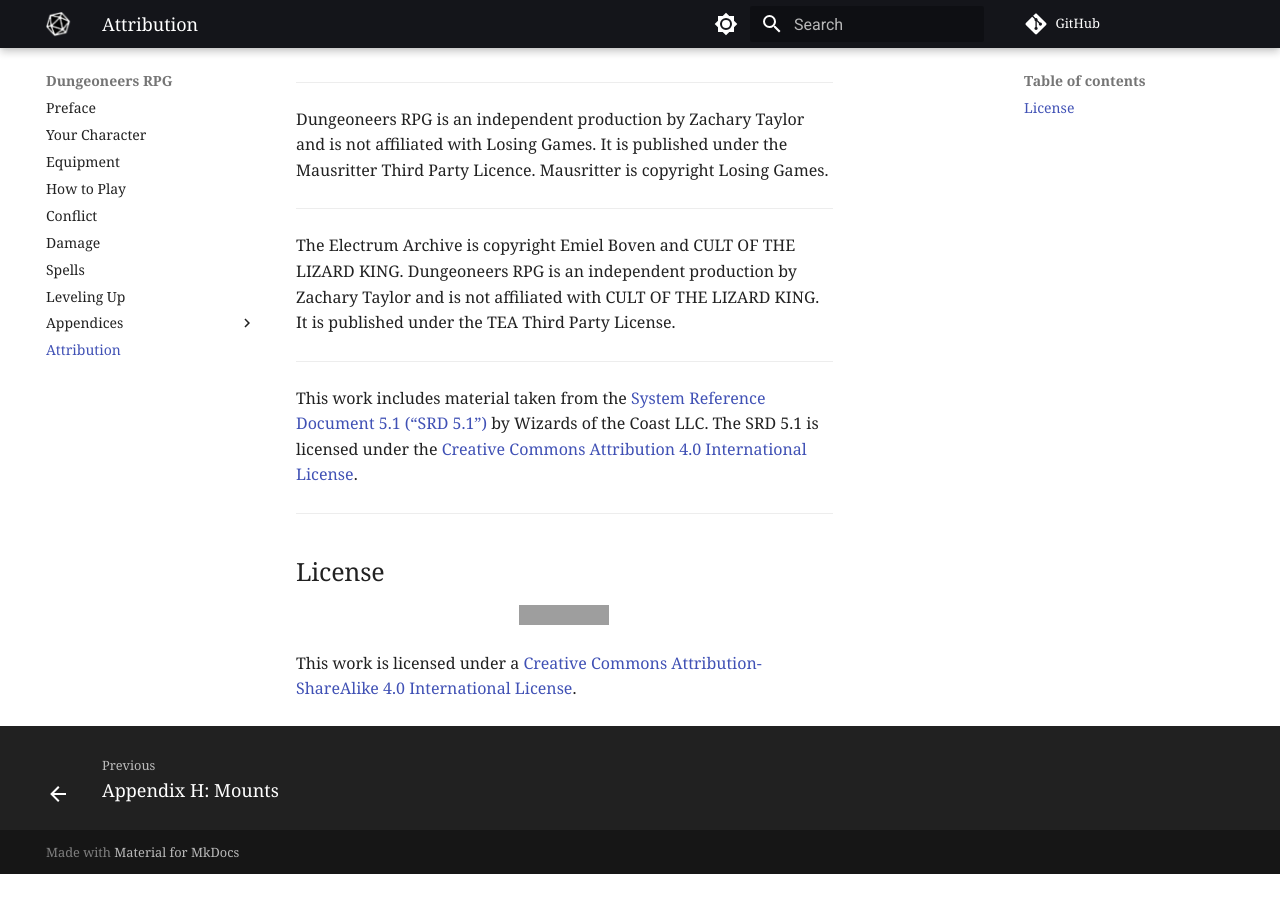
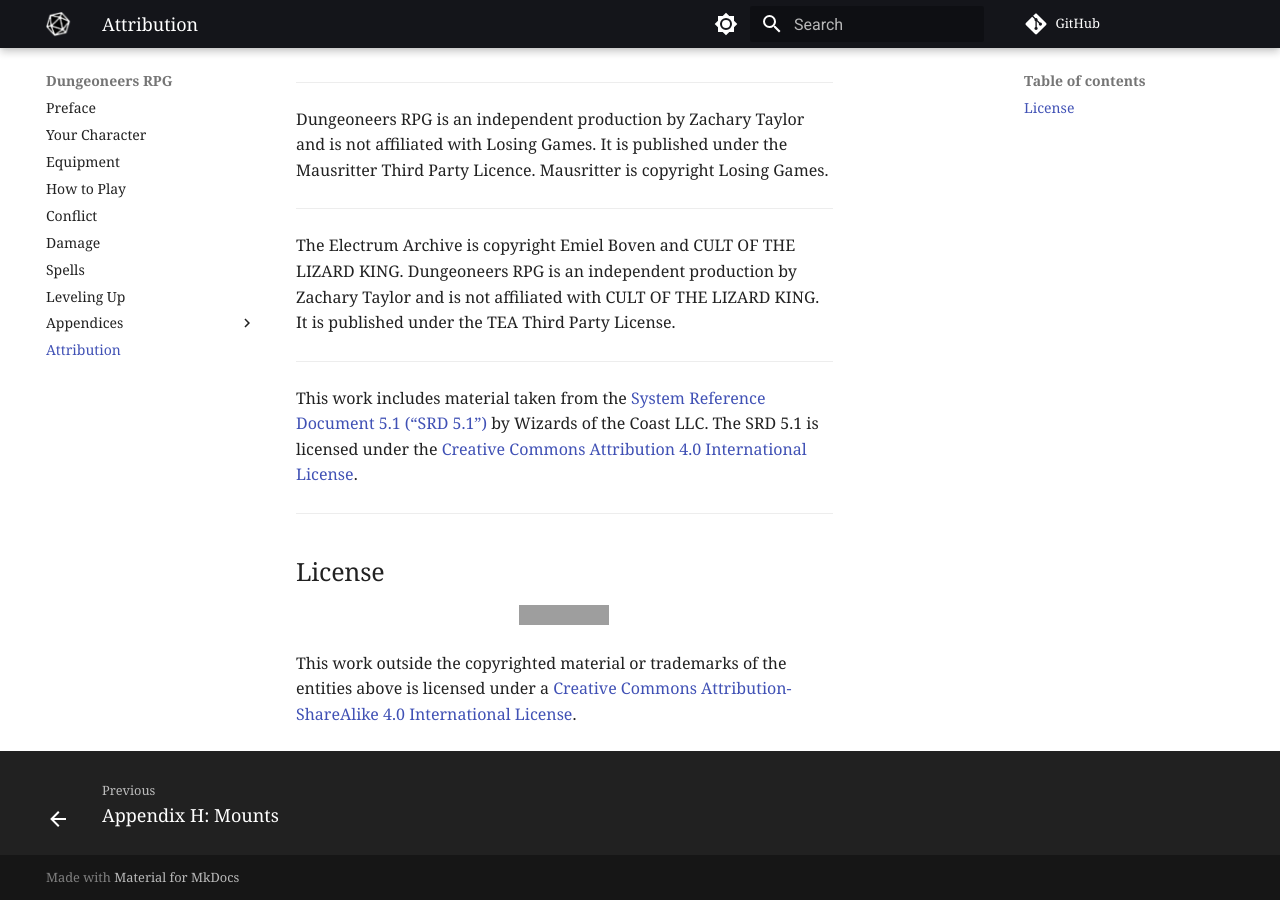
Before and after one commit to joemoose/dungeoneers.d20, an MkDocs documentation site: the page built from docs/attribution.md, in a window 1280 px wide and 900 px high, scrolled down 1442 px. Built offline with MkDocs 1.6.1 and Material for MkDocs 9.7.7, drawn with Linux system fonts in a browser that asks for light colours; comment, search, counter and statistics services are not loaded; before the commit the page ends 2316 px from its top, so only the background shows below that; grey boxes are pictures that could not be loaded.

Commit message:
Update attribution.md

```diff
--- a/docs/attribution.md
+++ b/docs/attribution.md
@@ -58,4 +58,4 @@
 
 ## License
 
-<a rel="license" href="http://creativecommons.org/licenses/by-sa/4.0/"><img alt="Creative Commons License" style="border-width:0;margin-right:auto;margin-left:auto;display: block" src="https://i.creativecommons.org/l/by-sa/4.0/80x15.png" /></a><br />This work is licensed under a <a rel="license" href="http://creativecommons.org/licenses/by-sa/4.0/">Creative Commons Attribution-ShareAlike 4.0 International License</a>.
+<a rel="license" href="http://creativecommons.org/licenses/by-sa/4.0/"><img alt="Creative Commons License" style="border-width:0;margin-right:auto;margin-left:auto;display: block" src="https://i.creativecommons.org/l/by-sa/4.0/80x15.png" /></a><br />This work outside the copyrighted material or trademarks of the entities above is licensed under a <a rel="license" href="http://creativecommons.org/licenses/by-sa/4.0/">Creative Commons Attribution-ShareAlike 4.0 International License</a>.
```
